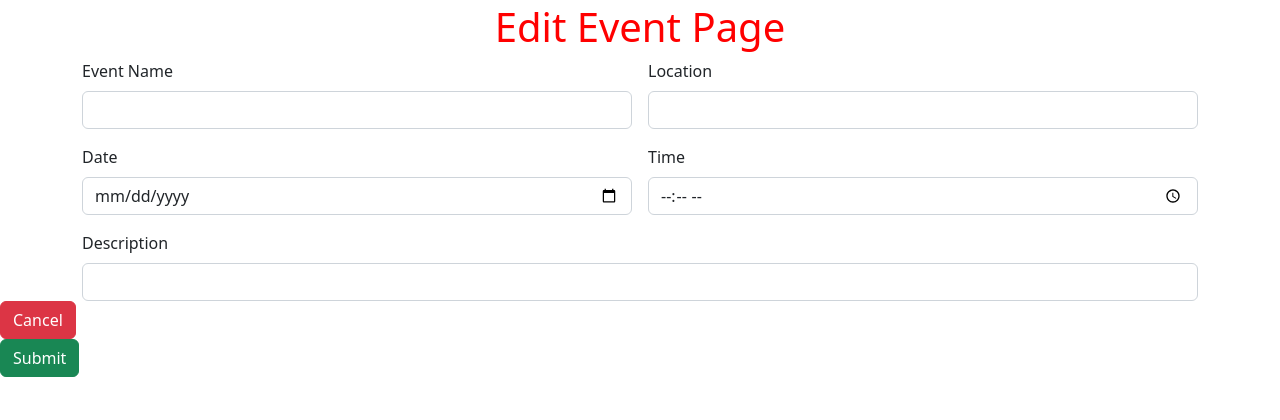
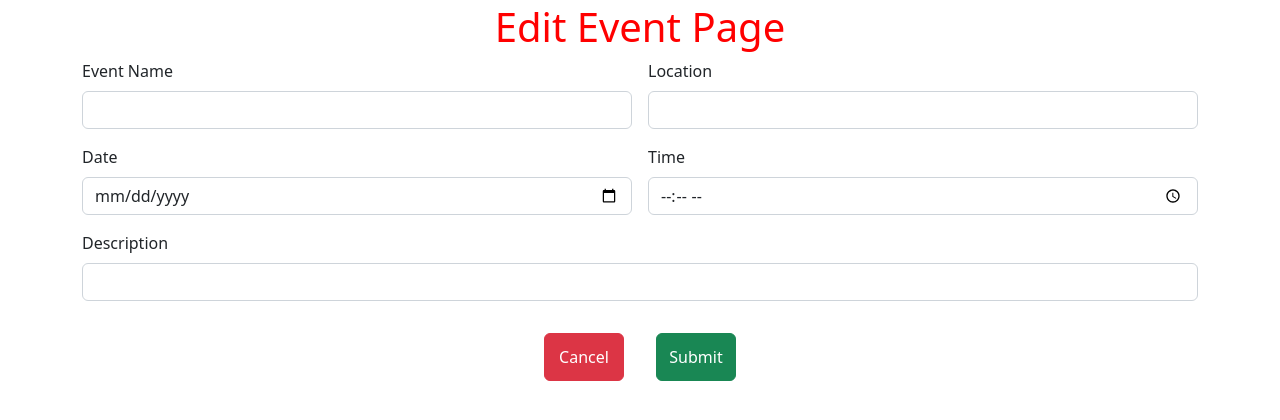
Before and after one commit to Social-Dub/dublin_meet_ups, a Django app: page /events/edit_event/ in a window 1280 px wide. Shown: the part 86-506 px from the top of the page. Run offline with Django 4.2, Linux system fonts and the light colour scheme.

Commit message:
Style the buttons on the edit and add events page

```diff
--- a/events/templates/events/edit-event.html
+++ b/events/templates/events/edit-event.html
@@ -1,9 +1,5 @@
 {% extends 'base.html' %}
 {% load static %}
-
-{% block extra_css %}
-    <link rel="stylesheet" href="{% static 'events/css/events.css' %}">
-{% endblock %}
 
 {% block content %}
     <body>
@@ -30,13 +26,14 @@
                   <label for="editInputDescription" class="form-label">Description</label>
                   <input type="text" class="form-control" id="editInputDescription" value="">
                 </div>
-                </div>
-                <div class="col-md-6">
-                  <button type="button" class="btn btn-danger" id="editCancelBtn">Cancel</button>
-                </div>
-                <div class="col-md-6">
-                    <button type="button" class="btn btn-success" id="editSubmitBtn">Submit</button>
+                <div class="grid text-center btn-container">
+                  <div class="g-col-6">
+                    <button type="button" class="btn btn-danger edit-cancel-btn" id="editCancelBtn">Cancel</button>
                   </div>
+                  <div class="g-col-6">
+                      <button type="button" class="btn btn-success edit-submit-btn" id="editSubmitBtn">Submit</button>
+                  </div>
+              </div>
               </form>
 
         </div>
--- a/static/css/base.css
+++ b/static/css/base.css
@@ -24,3 +24,45 @@ a {
     height: 200px;
     object-fit: cover;
 }
+
+/* --------------------------------------Events css section-----------------------------*/
+
+.bg-color-add-event {
+    background-color:#fff;
+}
+
+.add-event-heading {
+    margin-top: 25px;
+    margin-bottom: 20px;
+}
+
+.center-form {
+    padding-top: 10px;
+    margin: 0 auto;
+    max-width: 70%;
+}
+
+button[type="submit"] {
+    margin-top: 15px;
+    margin-bottom: 20px;
+    color:#fafafa;
+}
+
+.edit-cancel-btn, .add-cancel-btn {
+    background-color:#e84610;
+    width: 5rem;
+    height: 3rem;
+    margin: 1rem;
+}
+
+.edit-submit-btn, .add-submit-btn{
+    background-color:rgb(52, 233, 94);
+    width: 5rem;
+    height: 3rem;
+    margin: 1rem;
+}
+
+.btn-container {
+    display: flex;
+    justify-content: center;
+}
```
Also changed, not shown: events/templates/events/add-event.html (+7 -6 lines).
